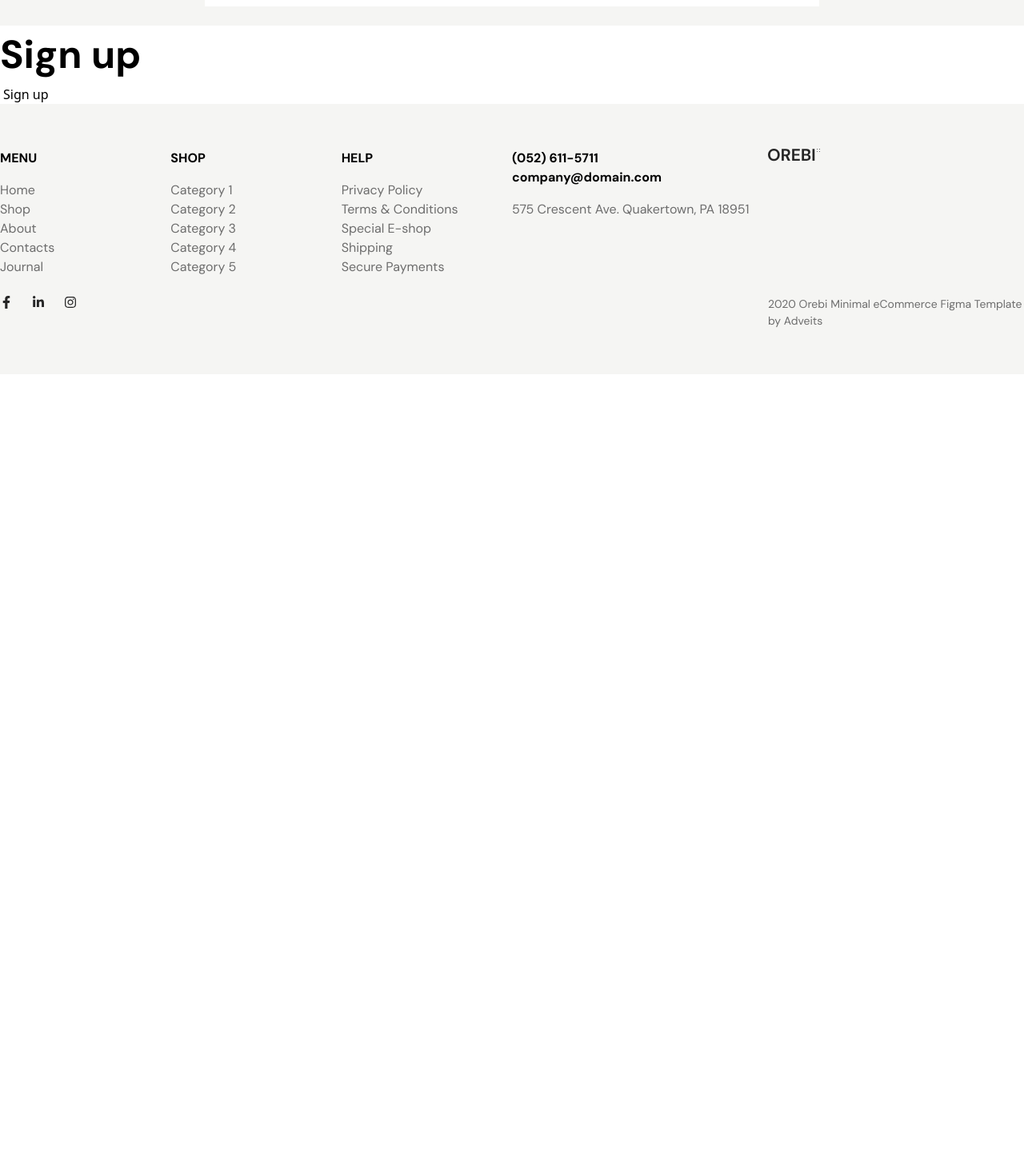
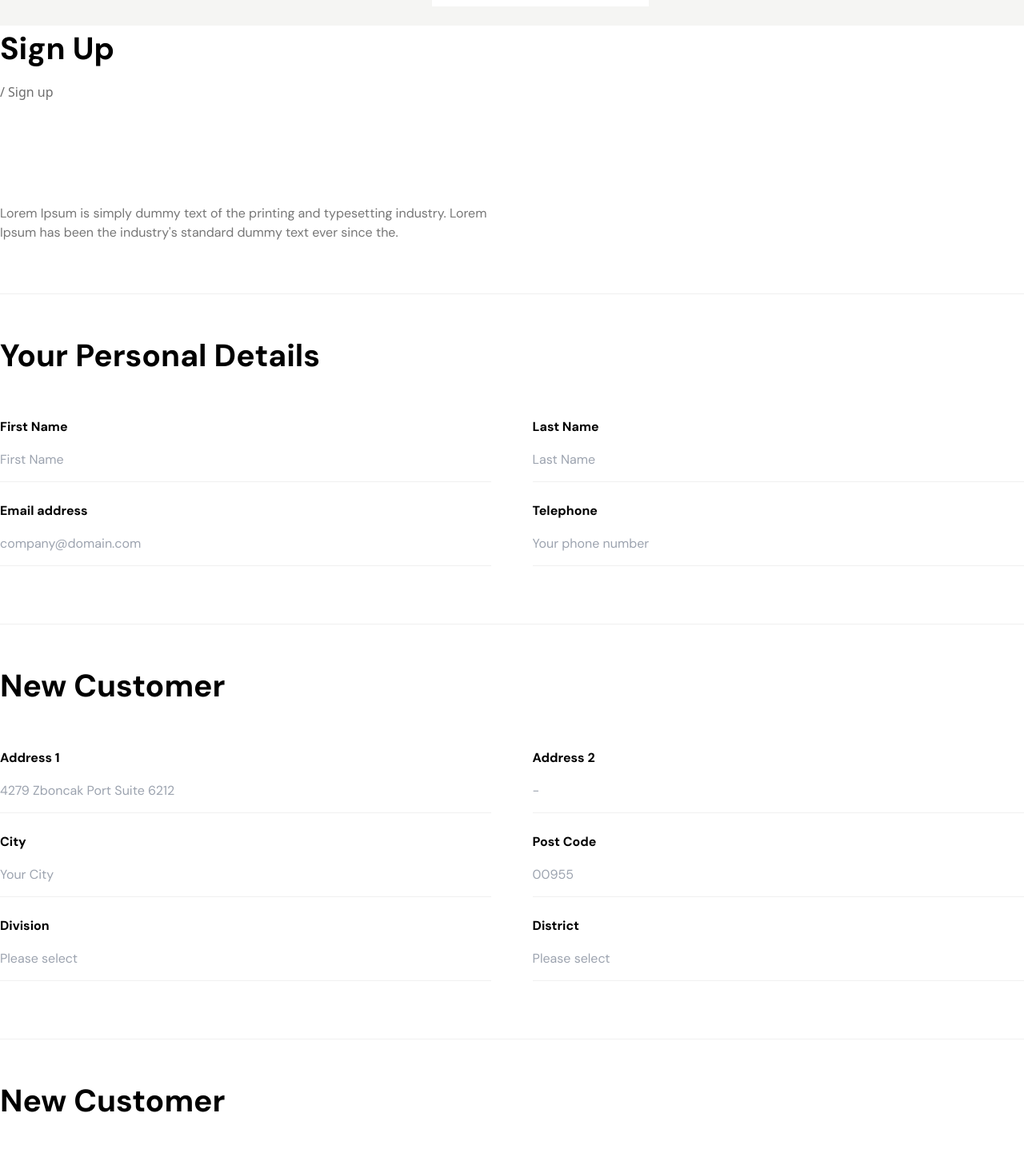
Before and after one commit to TasneemFarid/orebi-react-ecommerce, a React (Vite) app: page /sign-up in a window 1280 px wide. Shown: the part 160-1617 px from the top of the page at 80% size. Before the commit the page ends 800 px from the top, so only its background shows below. Built offline with nearby package versions, Linux system fonts and the light colour scheme.

Commit message:
breadcrumb using redux part-2

```diff
--- a/package.json
+++ b/package.json
@@ -24,13 +24,13 @@
     "@types/react": "^18.2.15",
     "@types/react-dom": "^18.2.7",
     "@vitejs/plugin-react": "^4.0.3",
-    "autoprefixer": "^10.4.15",
+    "autoprefixer": "^10.4.16",
     "eslint": "^8.45.0",
     "eslint-plugin-react": "^7.32.2",
     "eslint-plugin-react-hooks": "^4.6.0",
     "eslint-plugin-react-refresh": "^0.4.3",
-    "postcss": "^8.4.30",
-    "tailwindcss": "^3.3.3",
+    "postcss": "^8.4.31",
+    "tailwindcss": "^3.3.5",
     "terser-brunch": "^4.1.0",
     "vite": "^4.4.5"
   }
--- a/src/components/Breadcrumb.jsx
+++ b/src/components/Breadcrumb.jsx
@@ -1,13 +1,10 @@
 import React from "react";
 import Flex from "./Flex";
-import { useSelector } from "react-redux";
 
 const Breadcrumb = () => {
-   const pagename = useSelector((state) => console.log(state.breadcrumb.name));
   return (
-
-    <Flex>
-      <p> {pagename}</p>
+    <Flex className="mt-3 text-lightash">
+      Home /
       <p className="first-letter:uppercase ml-1">
         {window.location.pathname.replace("/", "").replace("-", " ")}
       </p>
--- a/src/components/Footer.jsx
+++ b/src/components/Footer.jsx
@@ -9,7 +9,7 @@ import PortionHeading from "./PortionHeading";
 
 const Footer = () => {
   return (
-    <footer className="bg-ash py-14">
+    <footer className="bg-ash py-14 mt-10">
       <Container>
         <Flex className="">
           <div className="w-2/12">
--- a/src/components/Input.jsx
+++ b/src/components/Input.jsx
@@ -3,9 +3,9 @@ import React from "react";
 const Input = ({ placeholder, type, title }) => {
   return (
     <>
-      <h5 className="font-dm text-base">{title}</h5>
+      <h5 className="font-dm font-bold text-base">{title}</h5>
       <input
-        className="border-b border-offwhite py-2 placeholder:font-dm placeholder:text-sm"
+        className="w-100 mb-6 border-b border-offwhite py-4 placeholder:font-dm placeholder:text-sm"
         placeholder={placeholder}
         type={type}
       ></input>
--- a/src/components/layouts/Searchbar.jsx
+++ b/src/components/layouts/Searchbar.jsx
@@ -4,11 +4,17 @@ import { BiSolidUser } from "react-icons/bi";
 import { BsSearch } from "react-icons/bs";
 import { FaShoppingCart } from "react-icons/fa";
 import { FiMenu } from "react-icons/fi";
+import { useDispatch } from "react-redux";
 import { Link } from "react-router-dom";
+import { pagename } from "../../slices/breadcrumbSlices";
 import Container from "../Container";
 import Flex from "../Flex";
 
 const Searchbar = () => {
+  let dispatch = useDispatch();
+  let handleBreadCrumb = (name) => {
+    dispatch(pagename(name));
+  };
   return (
     <section className="py-6 bg-ash">
       <Container>
@@ -27,7 +33,7 @@ const Searchbar = () => {
           </div>
           <Flex className="w-1/5 gap-10 justify-end">
             <Flex>
-              <Link to="/sign-up">
+              <Link onClick={() => handleBreadCrumb("Sign Up")} to="/sign-up">
                 <BiSolidUser />
               </Link>
               <AiFillCaretDown />
--- a/src/pages/Signup.jsx
+++ b/src/pages/Signup.jsx
@@ -1,12 +1,98 @@
 import React from "react";
-import Breadcrumb from "../components/Breadcrumb";
+import { useSelector } from "react-redux";
+import { Link } from "react-router-dom";
 import Container from "../components/Container";
+import Flex from "../components/Flex";
+import Input from "../components/Input";
+import Subheading from "../components/Subheading";
 
 const Signup = () => {
+  const pageName = useSelector((state) => state.breadcrumb.previousname);
   return (
     <Container>
-      <h2 className="font-dm font-bold text-49">Sign up</h2>
-      <Breadcrumb />
+      <Subheading text="Sign Up" />
+      <Flex className="mt-3 text-lightash">
+        <Link to={pageName == "Home" ? "/" : `/${pageName.toLowerCase()}`}>
+          {pageName}
+        </Link>
+        /
+        <p className="first-letter:uppercase ml-1">
+          {window.location.pathname.replace("/", "").replace("-", " ")}
+        </p>
+      </Flex>
+      <p className="font-dm font-normal text-base max-w-644 mt-32 mb-16 text-para">
+        Lorem Ipsum is simply dummy text of the printing and typesetting
+        industry. Lorem Ipsum has been the industry's standard dummy text ever
+        since the.
+      </p>
+      <div className="border-t border-solid border-offwhite py-12">
+        <Subheading text="Your Personal Details" className="mb-12" />
+        <Flex className="flex-wrap justify-between">
+          <div className="w-48">
+            <Input title="First Name" type="text" placeholder="First Name" />
+          </div>
+          <div className="w-48">
+            <Input title="Last Name" type="text" placeholder="Last Name" />
+          </div>
+          <div className="w-48">
+            <Input
+              title="Email address"
+              type="email"
+              placeholder="company@domain.com"
+            />
+          </div>
+          <div className="w-48">
+            <Input
+              title="Telephone"
+              type="tel"
+              placeholder="Your phone number"
+            />
+          </div>
+        </Flex>
+      </div>
+      <div className="border-t border-solid border-offwhite py-12">
+        <Subheading text="New Customer" className="mb-12" />
+        <Flex className="flex-wrap justify-between">
+          <div className="w-48">
+            <Input
+              title="Address 1"
+              type="text"
+              placeholder="4279 Zboncak Port Suite 6212"
+            />
+          </div>
+          <div className="w-48">
+            <Input title="Address 2" type="text" placeholder="-" />
+          </div>
+          <div className="w-48">
+            <Input title="City" type="text" placeholder="Your City" />
+          </div>
+          <div className="w-48">
+            <Input title="Post Code" type="number" placeholder="00955" />
+          </div>
+          <div className="w-48">
+            <Input title="Division" type="text" placeholder="Please select" />
+          </div>
+          <div className="w-48">
+            <Input title="District" type="text" placeholder="Please select" />
+          </div>
+        </Flex>
+      </div>
+      <div className="border-t border-solid border-offwhite py-12">
+        <Subheading text="New Customer" className="mb-12" />
+        <Flex className="flex-wrap justify-between">
+          <div className="w-48">
+            <Input title="Password" type="password" placeholder="Password" />
+          </div>
+          <div className="w-48">
+            <Input
+              title="Repeat Password"
+              type="password"
+              placeholder="Repeat Password"
+            />
+          </div>
+        </Flex>
+      </div>
+      <div className="border-t border-solid border-offwhite py-12">bg</div>
     </Container>
   );
 };
--- a/src/slices/breadcrumbSlices.js
+++ b/src/slices/breadcrumbSlices.js
@@ -3,11 +3,13 @@ import { createSlice } from "@reduxjs/toolkit";
 export const breadcrumbSlices = createSlice({
   name: "breadcrumbSlices",
   initialState: {
-    name: "",
+    previousname: "",
+    currentname: "",
   },
   reducers: {
     pagename: (state, action) => {
-      state = action.payload;
+      state.previousname = state.currentname;
+      state.currentname = action.payload;
     },
   },
 });
--- a/tailwind.config.js
+++ b/tailwind.config.js
@@ -1,4 +1,5 @@
 /** @type {import('tailwindcss').Config} */
+const colors = require("tailwindcss/colors");
 export default {
   content: ["./index.html", "./src/**/*.{js,ts,jsx,tsx}"],
   theme: {
@@ -11,14 +12,20 @@ export default {
       49: "49px",
     },
     colors: {
+      ...colors,
       offwhite: "#f0f0f0",
       ash: "#F5F5F3",
       lightash: "#6D6D6D",
       dark: "#262626",
+      para: "#767676",
     },
     maxWidth: {
       container: "1604px",
-      644: "644px"
+      644: "644px",
+    },
+    width: {
+      48: "48%",
+      100: "100%",
     },
   },
   plugins: [],
```
Also changed, not shown: 1 other file (tests, documents, lock files or other folders).
